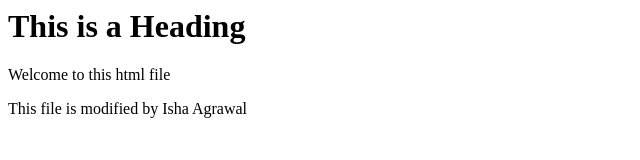
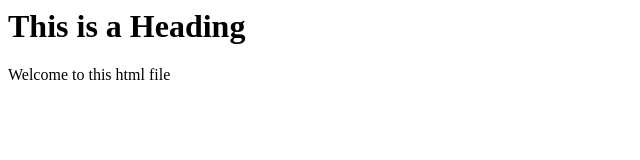
Before and after one commit to sharmaakshat0707/SampleProj, a plain HTML site: page index.html in a window 1280 px wide. Shown: the whole page, without its empty margins (0-640 px from the left). Drawn offline with Linux system fonts and the light colour scheme.

Commit message:
Update index.html

```diff
--- a/index.html
+++ b/index.html
@@ -1,11 +1,12 @@
 <html>
     <head>
-        <title>Hello World</title>
+        <title>Hello World </title>
+        <title>Welcome to capegemini  </title>
     </head>
 
     <body>
         <h1>This is a Heading</h1>
         <p>Welcome to this html file</p>
-        <p> This file is modified by Isha Agrawal <p>
+
     </body>
 </html>
```
